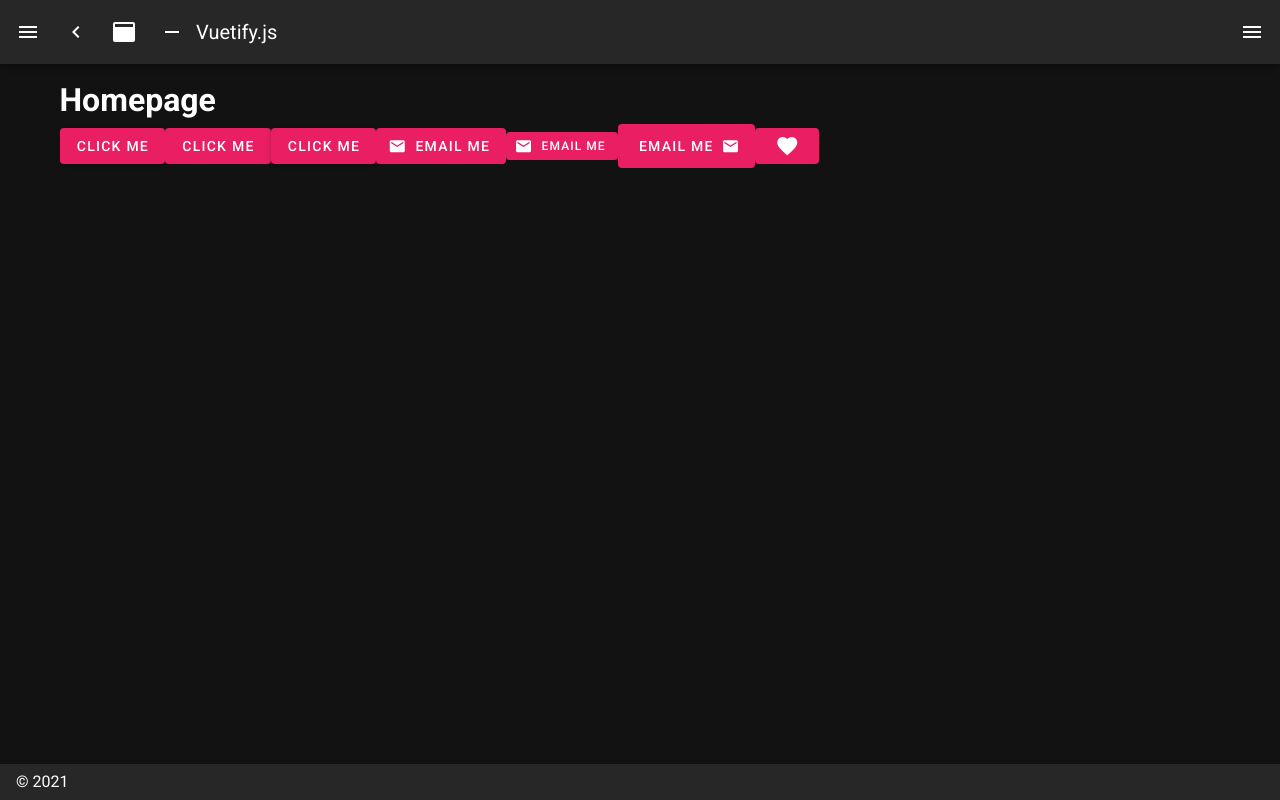
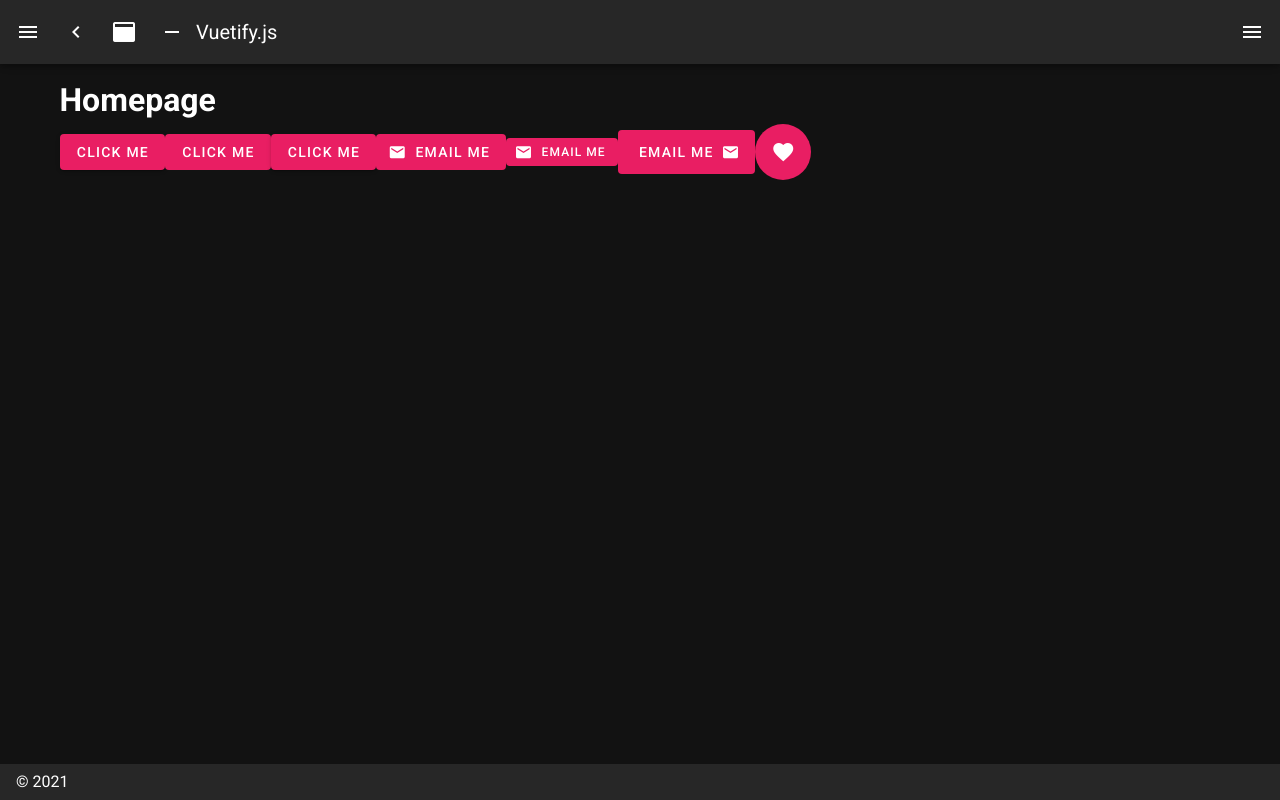
Before and after one commit to braden-w/learn-vuetify-project-management-website, a Nuxt app: page / in a window 1280 px wide. Built offline with nearby package versions, Linux system fonts and the light colour scheme.

Commit message:
Added fab to button

```diff
--- a/pages/index.vue
+++ b/pages/index.vue
@@ -16,7 +16,7 @@
       <span>Email me</span>
       <v-icon right>mdi-email</v-icon>
     </v-btn>
-    <v-btn depressed class="pink white--text">
+    <v-btn fab depressed class="pink white--text">
       <v-icon>mdi-heart</v-icon>
     </v-btn>
   </div>
```
